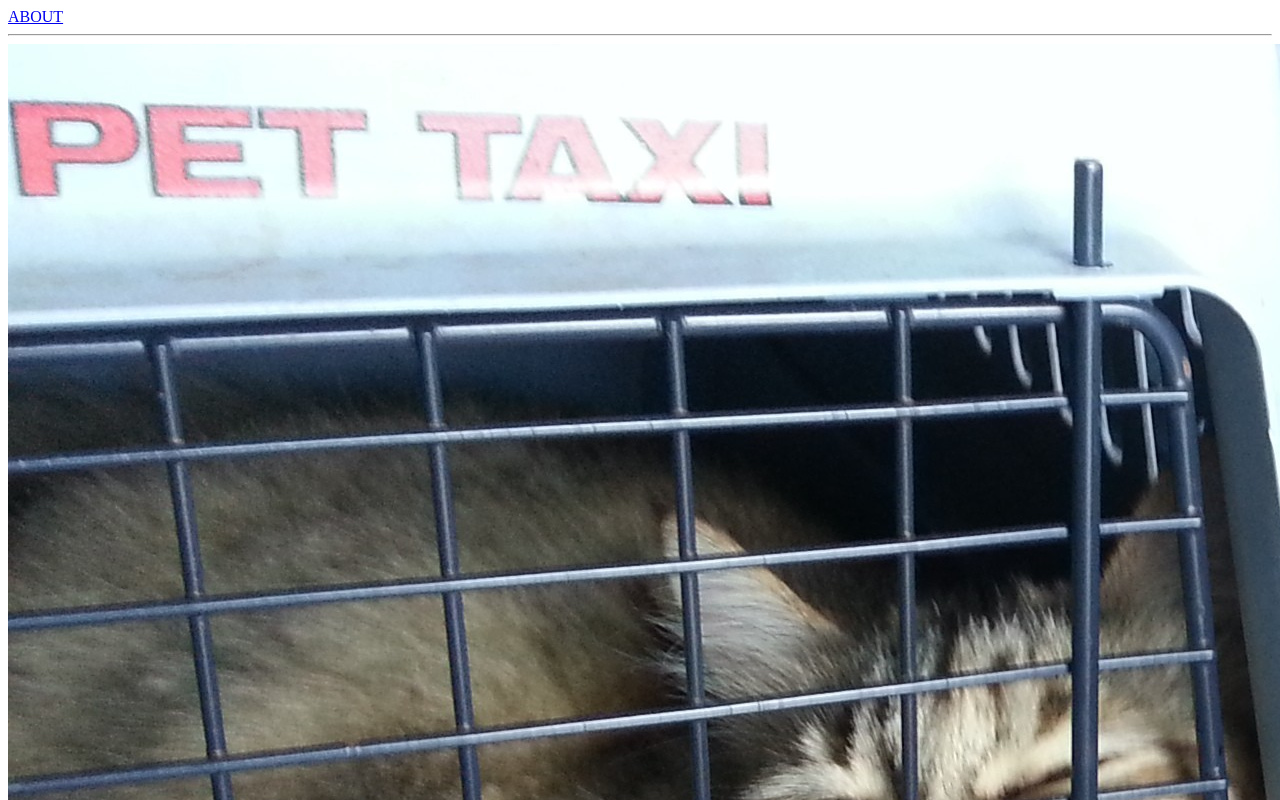
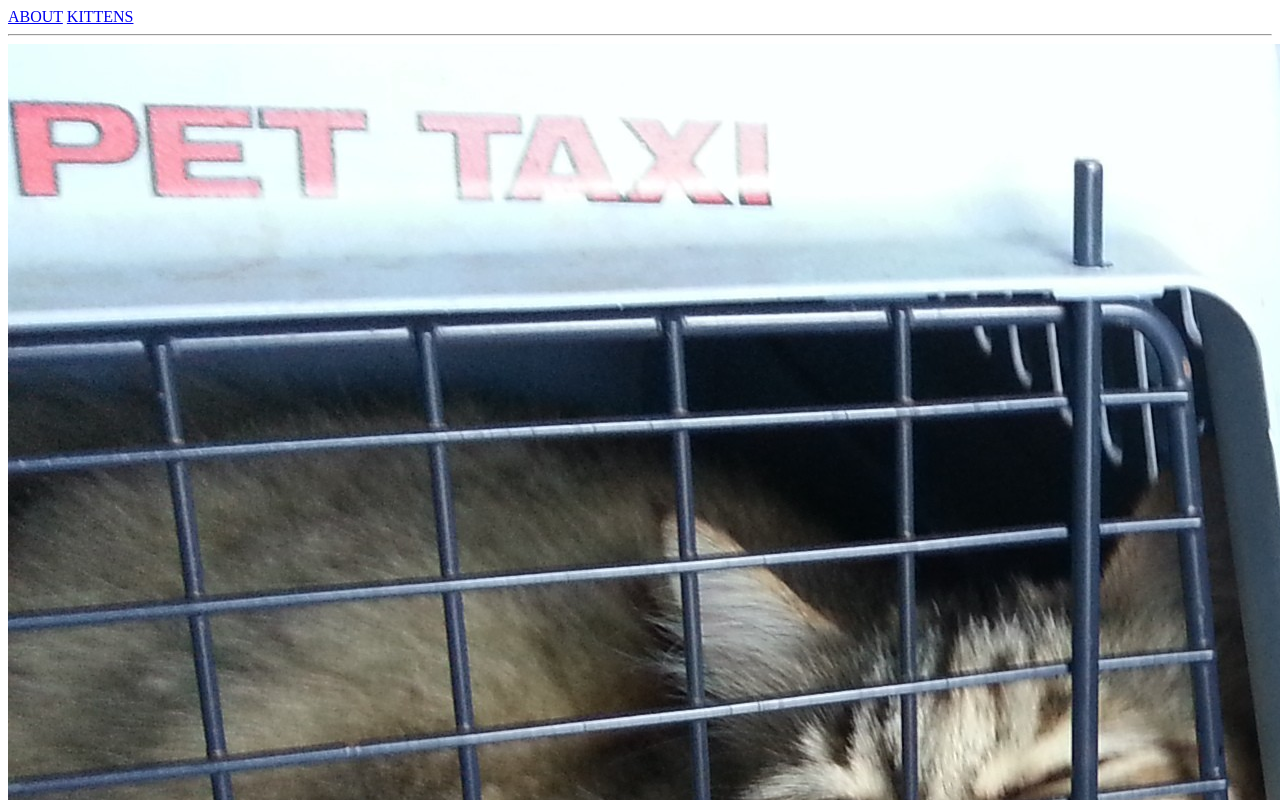
Before and after one commit to UMM-CSci-3601-S17/lab-2-client-server-design-jacobaidan, a website: page public/home.html in a window 1280 px wide. Shown: the top 800 px of the page. Drawn offline with Linux system fonts and the light colour scheme.

Commit message:
Added link to /kittens route. Updated .gitignore to ignore node_modules.

```diff
--- a/public/home.html
+++ b/public/home.html
@@ -6,6 +6,7 @@
 </head>
 <body>
     <a href="/about">ABOUT</a>
+    <a href="/kittens">KITTENS</a>
     <hr>
     <img src="../assets/images/kittens.jpg">
 </body>
```
Also changed, not shown: 1 other file.
